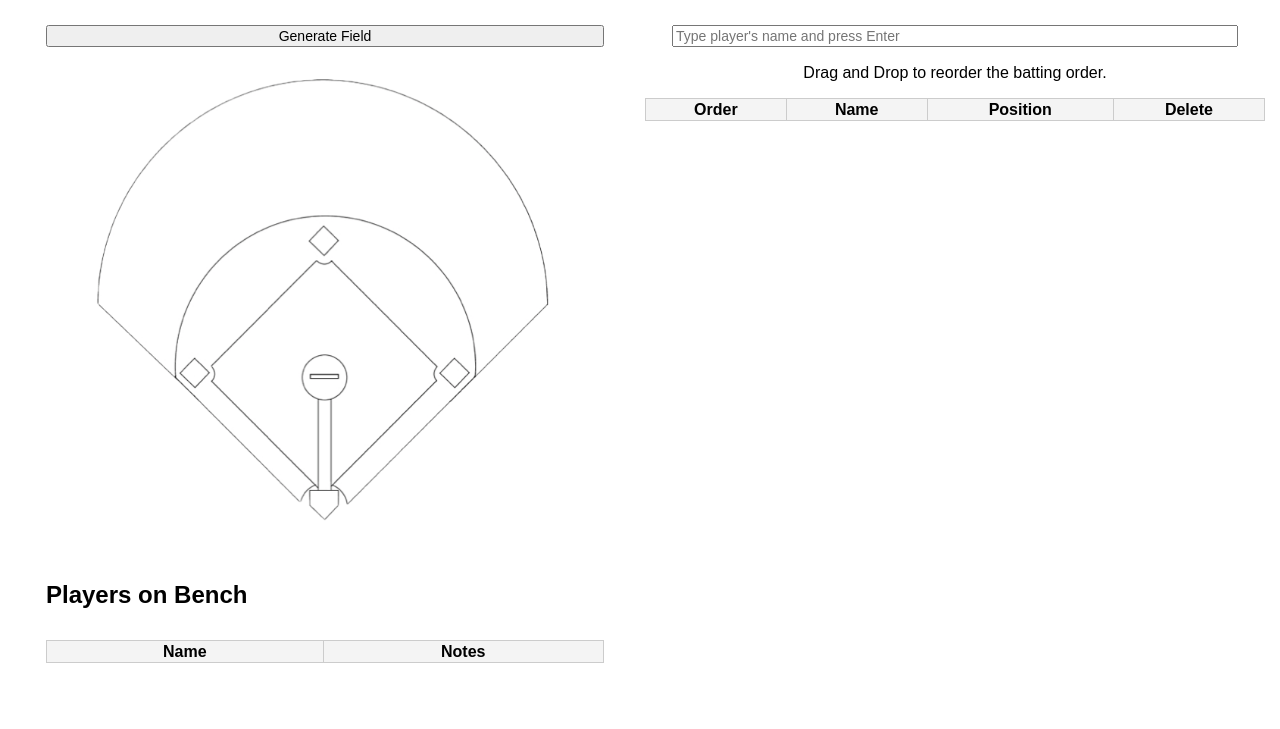
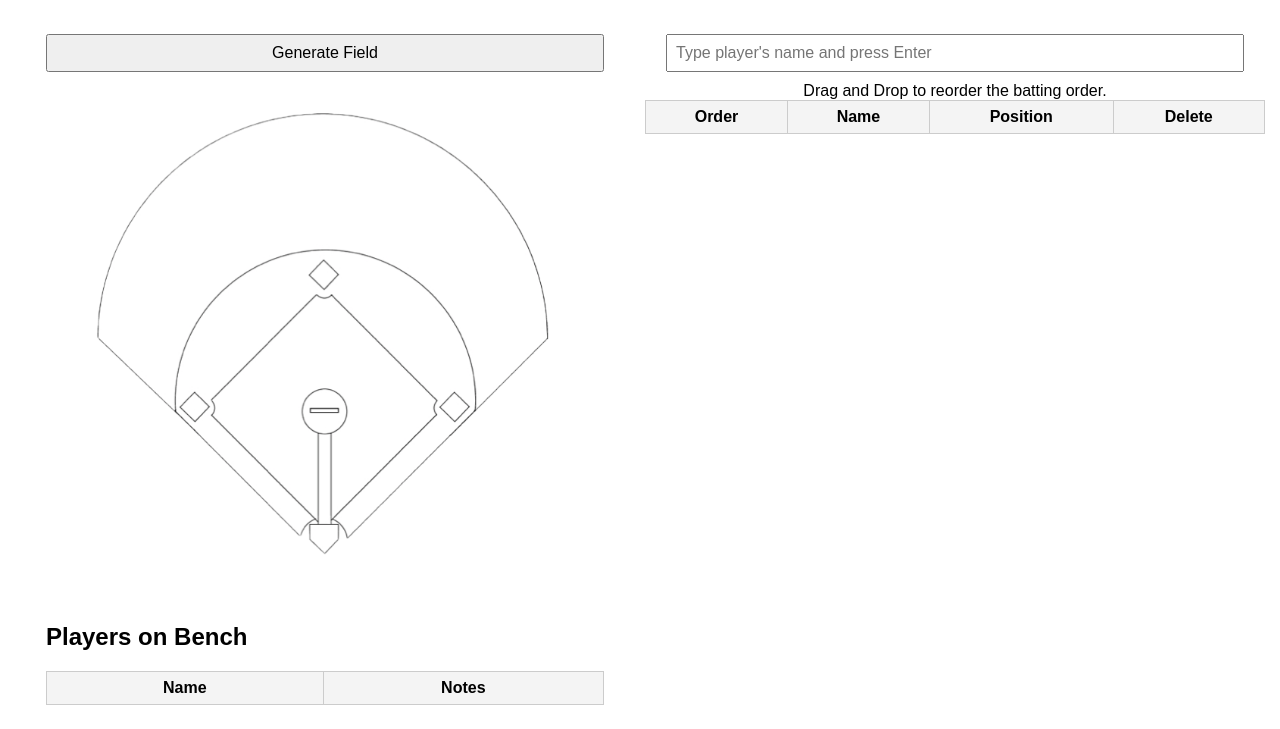
Before and after one commit to bumbisome/Soft, a plain HTML site: page index.html in a window 1280 px wide. Shown: the part 71-800 px from the top of the page. Drawn offline with Linux system fonts and the light colour scheme.

Commit message:
Update style.css

```diff
--- a/style.css
+++ b/style.css
@@ -18,19 +18,18 @@ body {
     display: flex;
     flex-direction: column;
     align-items: center;
-    line-height: 50px;
 }
 
 .bench-container {
     width: 90%;
-    margin-top: 1px;
+    margin-top: 20px;
 }
 
 input[type="text"], select, button {
-    margin: 1px 0;
+    padding: 8px;
+    margin: 10px 0;
     width: 90%;
-    font-size: 14px;
-
+    font-size: 16px;
 }
 
 table {
@@ -39,10 +38,11 @@ table {
 }
 
 th, td {
+    padding: 11px;
     border: 1px solid #ccc;
     text-align: Center;
-    line-height: 5px; /* Adjust this value to change the row height */
-    padding: 8px; /* Increase padding to make rows taller */
+    line-height: 10px; /* Adjust this value to change the row height */
+    padding: 11px; /* Increase padding to make rows taller */
 }
 
 th {
```
